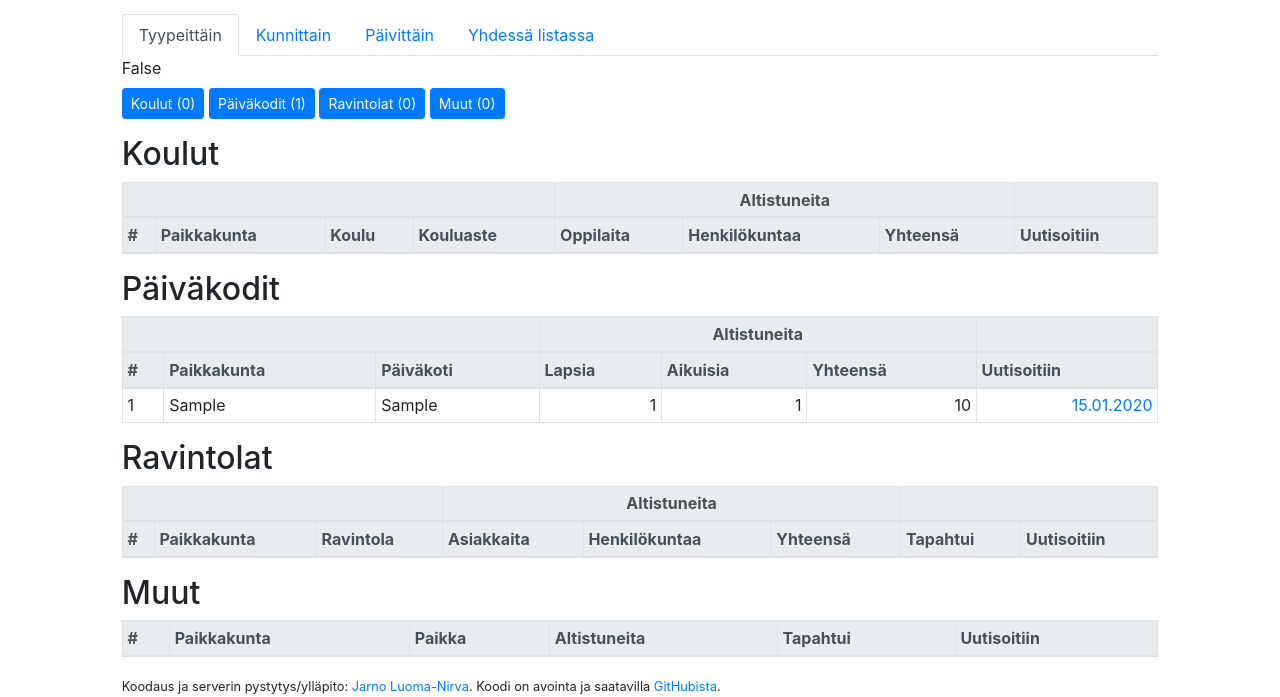
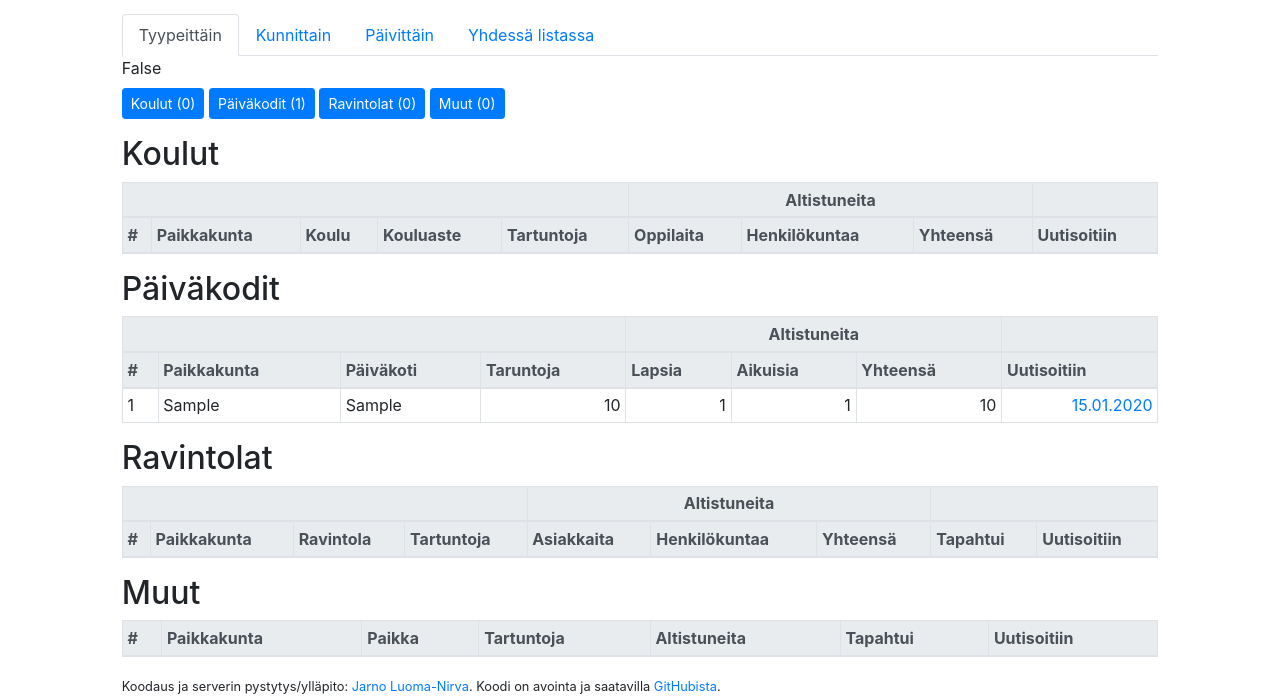
Before and after one commit to jarnoln/exposures, a Django app: page / in a window 1280 px wide. Shown: the part 192-889 px from the top of the page. Run offline with Django 3.2, Linux system fonts and the light colour scheme; tables that the repository leaves empty hold one stand-in row (values such as "Sample post"); lists and menus that the app fills with data are empty; some libraries are stand-ins or nearby versions.

Commit message:
Display infected also in catogory page

```diff
--- a/tables/templates/tables/exposures_by_category.html
+++ b/tables/templates/tables/exposures_by_category.html
@@ -12,7 +12,7 @@
 <table class="table table-bordered table-hover table-sm">
   <thead class="thead-light">
     <tr>
-      <th colspan="4"></th>
+      <th colspan="5"></th>
       <th colspan="3" class="text-center">Altistuneita</th>
       <th></th>
     </tr>
@@ -21,6 +21,7 @@
       <th>Paikkakunta</th>
       <th>Koulu</th>
       <th>Kouluaste</th>
+      <th>Tartuntoja</th>
       <th>Oppilaita</th>
       <th>Henkilökuntaa</th>
       <th>Yhteensä</th>
@@ -34,6 +35,7 @@
       <td>{{ exposure.municipality }}</td>
       <td>{{ exposure.location }}</td>
       <td>{{ exposure.level }}</td>
+      <td class="text-right">{{ exposure.display_infected }}</td>
       <td class="text-right">{{ exposure.display_children }}</td>
       <td class="text-right">{{ exposure.display_adults }}</td>
       <td class="text-right">{{ exposure.display_total }}</td>
@@ -54,7 +56,7 @@
 <table class="table table-bordered table-hover table-sm">
   <thead class="thead-light">
     <tr>
-      <th colspan="3"></th>
+      <th colspan="4"></th>
       <th colspan="3" class="text-center">Altistuneita</th>
       <th></th>
     </tr>
@@ -62,6 +64,7 @@
       <th>#</th>
       <th>Paikkakunta</th>
       <th>Päiväkoti</th>
+      <th>Taruntoja</th>
       <th>Lapsia</th>
       <th>Aikuisia</th>
       <th>Yhteensä</th>
@@ -74,6 +77,7 @@
       <td>{{ forloop.counter }}</td>
       <td>{{ exposure.municipality }}</td>
       <td>{{ exposure.location }}</td>
+      <td class="text-right">{{ exposure.display_infected }}</td>
       <td class="text-right">{{ exposure.display_children }}</td>
       <td class="text-right">{{ exposure.display_adults }}</td>
       <td class="text-right">{{ exposure.display_total }}</td>
@@ -94,7 +98,7 @@
 <table class="table table-bordered table-hover table-sm">
   <thead class="thead-light">
     <tr>
-      <th colspan="3"></th>
+      <th colspan="4"></th>
       <th colspan="3" class="text-center">Altistuneita</th>
       <th colspan="2"></th>
     </tr>
@@ -102,6 +106,7 @@
       <th>#</th>
       <th>Paikkakunta</th>
       <th>Ravintola</th>
+      <th>Tartuntoja</th>
       <th>Asiakkaita</th>
       <th>Henkilökuntaa</th>
       <th>Yhteensä</th>
@@ -115,6 +120,7 @@
       <td>{{ forloop.counter }}</td>
       <td>{{ exposure.municipality }}</td>
       <td>{{ exposure.location }}</td>
+      <td class="text-right">{{ exposure.display_infected }}</td>
       <td class="text-right">{{ exposure.display_children }}</td>
       <td class="text-right">{{ exposure.display_adults }}</td>
       <td class="text-right">{{ exposure.display_total }}</td>
@@ -140,6 +146,7 @@
       <th>#</th>
       <th>Paikkakunta</th>
       <th>Paikka</th>
+      <th>Tartuntoja</th>
       <th>Altistuneita</th>
       <th>Tapahtui</th>
       <th>Uutisoitiin</th>
@@ -151,6 +158,7 @@
       <td>{{ forloop.counter }}</td>
       <td>{{ exposure.municipality }}</td>
       <td>{{ exposure.location }}</td>
+      <td class="text-right">{{ exposure.display_infected }}</td>
       <td class="text-right">{{ exposure.display_total }}</td>
       <td class="text-right">{{ exposure.exposure_date|date:"d.m.Y" }}</td>
       <td class="text-right">
```
